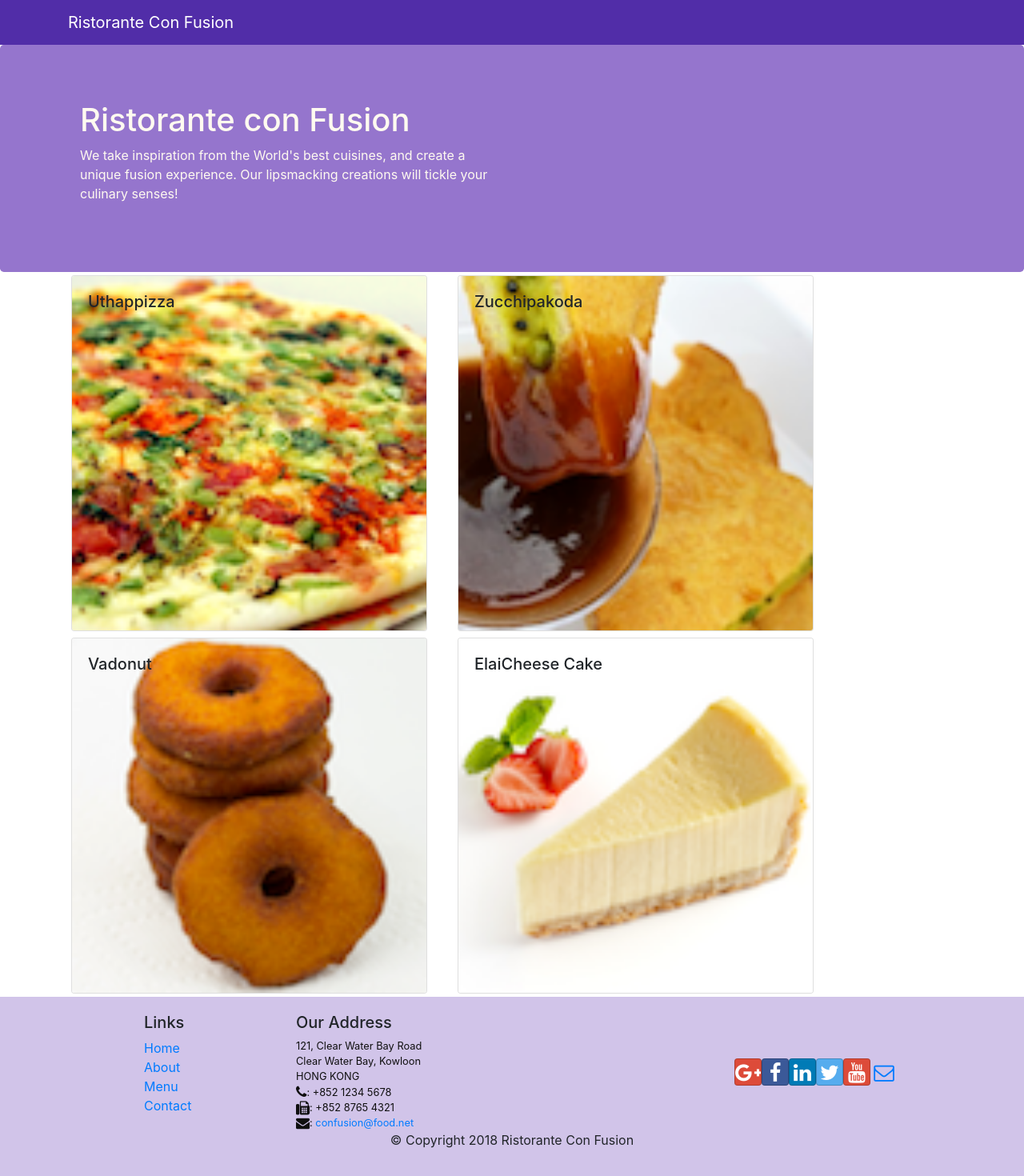
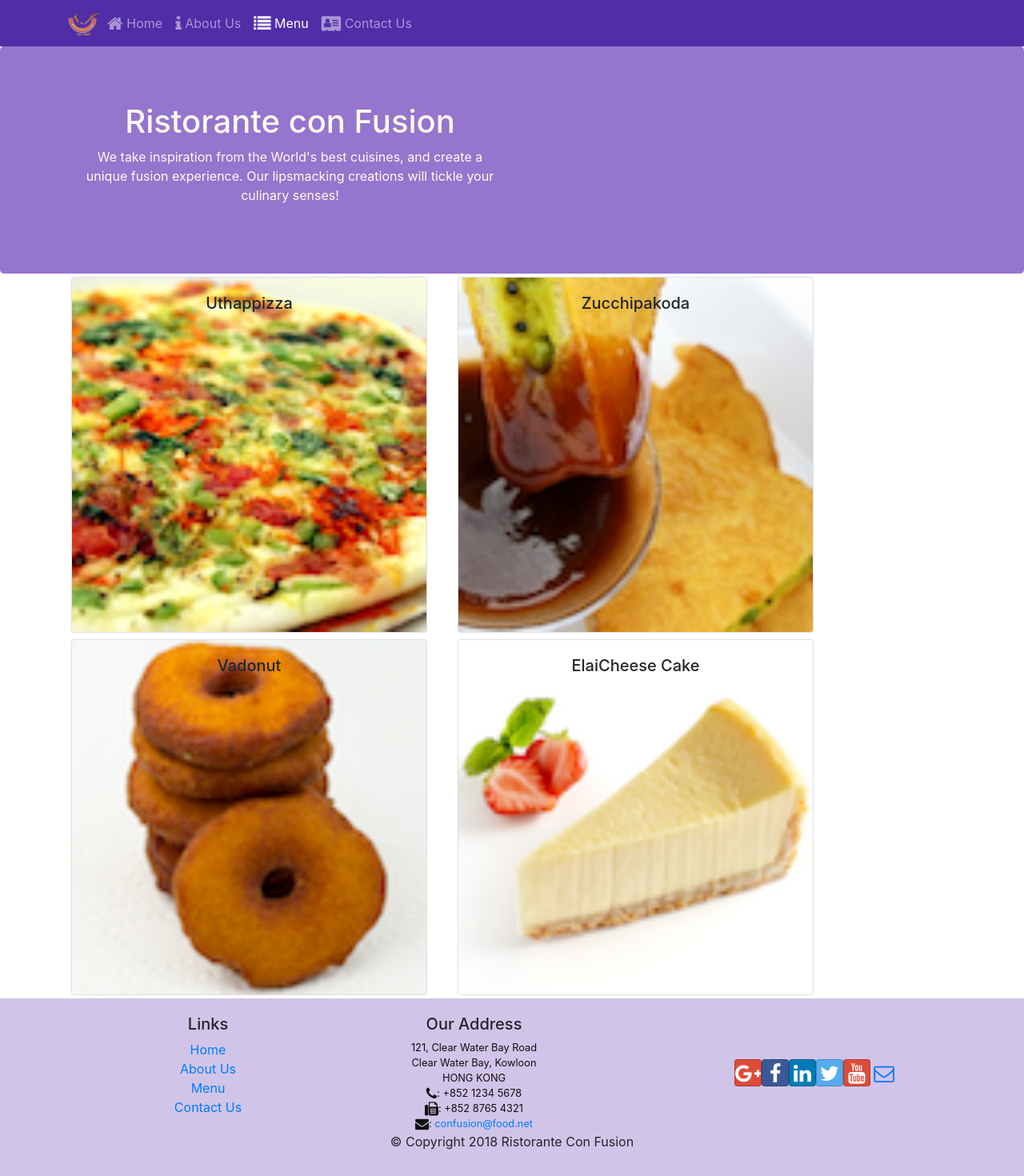
Before and after one commit to Assyl-Salah/Front-End-Web-Development-with-React, a React (Create React App) app in the folder confusion/: page /menu in a window 1280 px wide. Shown: the top 1470 px of the page at 80% size. Built offline with nearby package versions, Linux system fonts and the light colour scheme.

Commit message:
React Router

```diff
--- a/confusion/src/App.js
+++ b/confusion/src/App.js
@@ -1,12 +1,15 @@
 import React , {Component} from 'react';
 import './App.css';
 import Main from './MainComponent';
+import {BrowserRouter} from 'react-router-dom';
 class App extends Component {
   render() {
     return (
-      <div >
+<BrowserRouter>
+      <div className="App">
   <Main></Main>
       </div>
+      </BrowserRouter>
     );
   }
 }
--- a/confusion/src/FooterComponent.js
+++ b/confusion/src/FooterComponent.js
@@ -1,5 +1,5 @@
 import React from 'react';
-
+import {Link} from 'react-router-dom';
 function Footer(props) {
     return(
     <div className="footer">
@@ -8,10 +8,10 @@
                 <div className="col-4 offset-1 col-sm-2">
                     <h5>Links</h5>
                     <ul className="list-unstyled">
-                        <li><a href="#">Home</a></li>
-                        <li><a href="#">About</a></li>
-                        <li><a href="#">Menu</a></li>
-                        <li><a href="contactus.html">Contact</a></li>
+                    <li><Link to='/home'>Home</Link></li>
+                        <li><Link to='/aboutus'>About Us</Link></li>
+                        <li><Link to='/menu'>Menu</Link></li>
+                        <li><Link to='/contactus'>Contact Us</Link></li>
                     </ul>
                 </div>
                 <div className="col-7 col-sm-5">
--- a/confusion/src/HeaderComponent.js
+++ b/confusion/src/HeaderComponent.js
@@ -1,14 +1,47 @@
 import React, { Component } from 'react';
-import { Navbar, NavbarBrand, Jumbotron } from 'reactstrap';
+import { Navbar, NavbarBrand,Nav,NavbarToggler, Collapse, NavItem, Jumbotron } from 'reactstrap';
+import {NavLink} from 'react-router-dom';
 
 class Header extends Component {
+
+    constructor(props) {
+        super(props);
+        this.state = {
+          isNavOpen :false
+        };
+        this.toggleNav = this.toggleNav.bind(this);
+      }
+
+    toggleNav(){
+      this.setState({
+          isNavOpen: !this.state.isNavOpen
+      });
+      }
+
   render() {
     return(
     <React.Fragment>
         {/* group react elements */}
-      <Navbar dark>
+      <Navbar dark expand="md">
         <div className="container">
-            <NavbarBrand href="/">Ristorante Con Fusion</NavbarBrand>
+            <NavbarToggler onClick={this.toggleNav}></NavbarToggler>
+        <NavbarBrand className="mr-auto" href="/"><img src='assets/images/logo.png' height="30" width="41" alt='Ristorante Con Fusion' /></NavbarBrand>
+        <Collapse  isOpen={this.state.isNavOpen} navbar>
+       <Nav navbar>
+       <NavItem>
+            <NavLink className="nav-link"  to='/home'><span className="fa fa-home fa-lg"></span> Home</NavLink>
+            </NavItem>
+            <NavItem>
+            <NavLink className="nav-link" to='/aboutus'><span className="fa fa-info fa-lg"></span> About Us</NavLink>
+            </NavItem>
+             <NavItem>
+             <NavLink className="nav-link"  to='/menu'><span className="fa fa-list fa-lg"></span> Menu</NavLink>
+             </NavItem>
+             <NavItem>
+              <NavLink className="nav-link" to='/contactus'><span className="fa fa-address-card fa-lg"></span> Contact Us</NavLink>
+              </NavItem>
+       </Nav>
+       </Collapse>
         </div>
       </Navbar>
       <Jumbotron>
--- /dev/null
+++ b/confusion/src/HomeComponent.js
@@ -0,0 +1,11 @@
+import React from 'react';
+
+function Home(props) {
+    return(
+      <div className="container">
+        <h4>Home</h4>
+      </div>
+    );
+}
+
+export default Home;
--- a/confusion/src/MainComponent.js
+++ b/confusion/src/MainComponent.js
@@ -3,7 +3,9 @@
 import { DISHES } from './shared/dishes'
 import Dishdetail from './DishdetailComponent ';
 import Header from './HeaderComponent';
-import Footer from './FooterComponent'
+import Footer from './FooterComponent';
+import Home from './HomeComponent';
+import {Switch , Route , Redirect} from 'react-router-dom';
 class Main extends Component {
   constructor(props) {
     super(props);
@@ -17,11 +19,19 @@
 this.setState({selectedDish:dishId});
 }
   render() {
+      const Homepage=()=>{
+          return(
+              <Home></Home>
+          );
+      }
     return (
       <div>
         <Header/>
-        <Menu dishes={this.state.dishes} onClick={(dishId) => this.ondishselect(dishId)} />
-        <Dishdetail dish={this.state.dishes.filter((dish) => dish.id === this.state.selectedDish )[0]}/>
+       <Switch>
+           <Route path="/home" component={Homepage}/ >
+           <Route exact path="/menu" component={()=> <Menu dishes={this.state.dishes} />}/>
+           <Redirect to="/home" />
+       </Switch>
         <Footer/>
       </div>
     );
```
